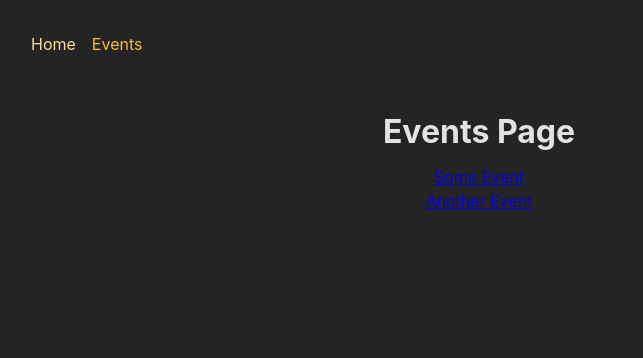
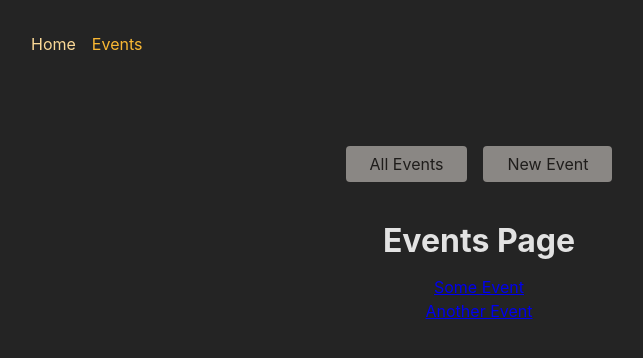
Before and after one commit to seankozen/router-event-site, a React (Create React App) app in the folder frontend/: page /events in a window 1280 px wide. Shown: the top 358 px of the page, without its empty margins (161-804 px from the left). Built offline with nearby package versions, Linux system fonts and the light colour scheme.

Commit message:
Routing finished

```diff
--- a/frontend/src/App.js
+++ b/frontend/src/App.js
@@ -27,24 +27,30 @@
 import EditEventPage from "./pages/EditEvent";
 import NewEventPage from "./pages/NewEvent";
 import RootLayout from "./pages/Root";
+import EventsRootLayout from "./pages/EventsRoot";
 
 const router = createBrowserRouter([
   {
     path: "/",
     element: <RootLayout />,
     children: [
-      {index: true, element: <HomePage /> },
-      {path: "/events", element: <EventsPage />},
-      {path: "/events/:eventId", element: <EventDetailPage />},
-      {path: "/events/new", element: <NewEventPage />},
-      {path: "/events/:eventId/edit", element: <EditEventPage />}
+      { index: true, element: <HomePage /> },
+      {
+        path: "events",
+        element: <EventsRootLayout />,
+        children: [
+          { index: true, element: <EventsPage /> },
+          { path: ":eventId", element: <EventDetailPage /> },
+          { path: "new", element: <NewEventPage /> },
+          { path: ":eventId/edit", element: <EditEventPage /> },
+        ],
+      },
     ],
   },
 ]);
 
-
 function App() {
-  return < RouterProvider router={router}/>;
+  return <RouterProvider router={router} />;
 }
 
 export default App;
--- a/frontend/src/pages/EventDetails.js
+++ b/frontend/src/pages/EventDetails.js
@@ -1,6 +1,4 @@
 import { useParams } from "react-router-dom";
-
-import EventsPage from "./Events";
 
 function EventDetailPage() {
   const params = useParams();
--- /dev/null
+++ b/frontend/src/pages/EventsRoot.js
@@ -0,0 +1,13 @@
+import { Outlet } from "react-router-dom";
+import EventsNavigation from "../components/EventsNavigation";
+
+function EventsRootLayout() {
+  return (
+    <>
+      <EventsNavigation />
+      <Outlet />
+    </>
+  );
+}
+
+export default EventsRootLayout;
```
